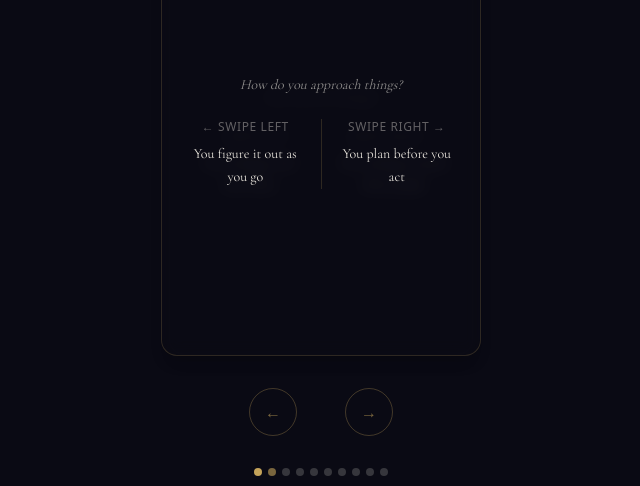
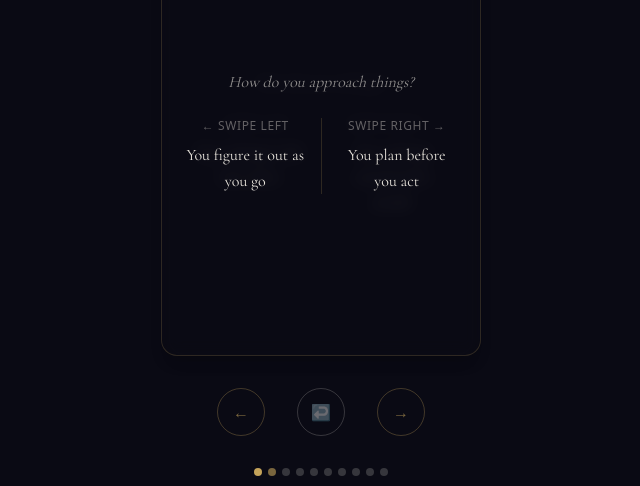
Before and after one commit to sahmedx/selfscape, a Next.js app: page /big-five in a window 1280 px wide. Both pictures are taken after a click on the button "Swipe left". Shown: the part 254-740 px from the top of the page, without its empty margins (319-959 px from the left). Built offline with nearby package versions, Linux system fonts and the light colour scheme.

Commit message:
added Big five questions

```diff
--- a/src/components/swipe/SwipeCard.tsx
+++ b/src/components/swipe/SwipeCard.tsx
@@ -97,7 +97,7 @@ const SwipeCard = forwardRef<SwipeCardHandle, SwipeCardProps>(
         {/* Card content */}
         <div className="flex flex-col items-center justify-center h-full px-6 gap-6">
           {card.prompt && (
-            <p className="text-foreground/60 text-sm text-center font-serif italic">
+            <p className="text-foreground/60 text-base text-center font-serif italic">
               {card.prompt}
             </p>
           )}
@@ -106,7 +106,7 @@ const SwipeCard = forwardRef<SwipeCardHandle, SwipeCardProps>(
               <p className="text-foreground/40 text-xs uppercase tracking-wider mb-2">
                 ← Swipe left
               </p>
-              <p className="text-foreground font-serif text-sm leading-relaxed">
+              <p className="text-foreground font-serif text-base leading-relaxed">
                 {card.leftLabel}
               </p>
             </div>
@@ -115,7 +115,7 @@ const SwipeCard = forwardRef<SwipeCardHandle, SwipeCardProps>(
               <p className="text-foreground/40 text-xs uppercase tracking-wider mb-2">
                 Swipe right →
               </p>
-              <p className="text-foreground font-serif text-sm leading-relaxed">
+              <p className="text-foreground font-serif text-base leading-relaxed">
                 {card.rightLabel}
               </p>
             </div>
--- a/src/components/swipe/SwipeDeck.tsx
+++ b/src/components/swipe/SwipeDeck.tsx
@@ -37,6 +37,12 @@ export default function SwipeDeck({ cards, onSwipe, onComplete }: SwipeDeckProps
     [cards, currentIndex, responses, onSwipe, onComplete]
   );
 
+  const handleUndo = useCallback(() => {
+    if (currentIndex === 0 || isAnimating) return;
+    setCurrentIndex((i) => i - 1);
+    setResponses((r) => r.slice(0, -1));
+  }, [currentIndex, isAnimating]);
+
   const triggerSwipe = useCallback(
     (direction: SwipeDirection) => {
       if (isAnimating || currentIndex >= cards.length) return;
@@ -55,11 +61,14 @@ export default function SwipeDeck({ cards, onSwipe, onComplete }: SwipeDeckProps
       } else if (e.key === "ArrowRight") {
         e.preventDefault();
         triggerSwipe("right");
+      } else if (e.key === "Backspace") {
+        e.preventDefault();
+        handleUndo();
       }
     }
     window.addEventListener("keydown", handleKeyDown);
     return () => window.removeEventListener("keydown", handleKeyDown);
-  }, [triggerSwipe]);
+  }, [triggerSwipe, handleUndo]);
 
   const isDone = currentIndex >= cards.length;
 
@@ -105,7 +114,7 @@ export default function SwipeDeck({ cards, onSwipe, onComplete }: SwipeDeckProps
 
       {/* Tap fallback buttons */}
       {!isDone && (
-        <div className="flex gap-12">
+        <div className="flex gap-8 items-center">
           <button
             onClick={() => triggerSwipe("left")}
             disabled={isAnimating}
@@ -114,6 +123,16 @@ export default function SwipeDeck({ cards, onSwipe, onComplete }: SwipeDeckProps
           >
             ←
           </button>
+          {currentIndex > 0 && (
+            <button
+              onClick={handleUndo}
+              disabled={isAnimating}
+              className="w-12 h-12 rounded-full border border-foreground/20 text-foreground/40 hover:text-foreground/60 hover:border-foreground/40 transition-colors flex items-center justify-center disabled:opacity-30"
+              aria-label="Undo last swipe"
+            >
+              ↩
+            </button>
+          )}
           <button
             onClick={() => triggerSwipe("right")}
             disabled={isAnimating}
--- a/src/lib/day-master.ts
+++ b/src/lib/day-master.ts
@@ -19,9 +19,9 @@ const STEMS: HeavenlyStem[] = [
   { name: "Guǐ", element: "Water", polarity: "Yin" },
 ];
 
-// Reference: Jan 1, 2000 = stem index 5 (Ji, Yin Earth)
+// Reference: Jan 1, 2000 = stem index 4 (Wu, Yang Earth)
 const REF_DATE = new Date(2000, 0, 1); // months are 0-indexed
-const REF_STEM_INDEX = 5;
+const REF_STEM_INDEX = 4;
 
 export function getDayMaster(year: number, month: number, day: number): DayMasterResult {
   const targetDate = new Date(year, month - 1, day);
```
Also changed, not shown: 4 other files (tests, documents, lock files or other folders).
